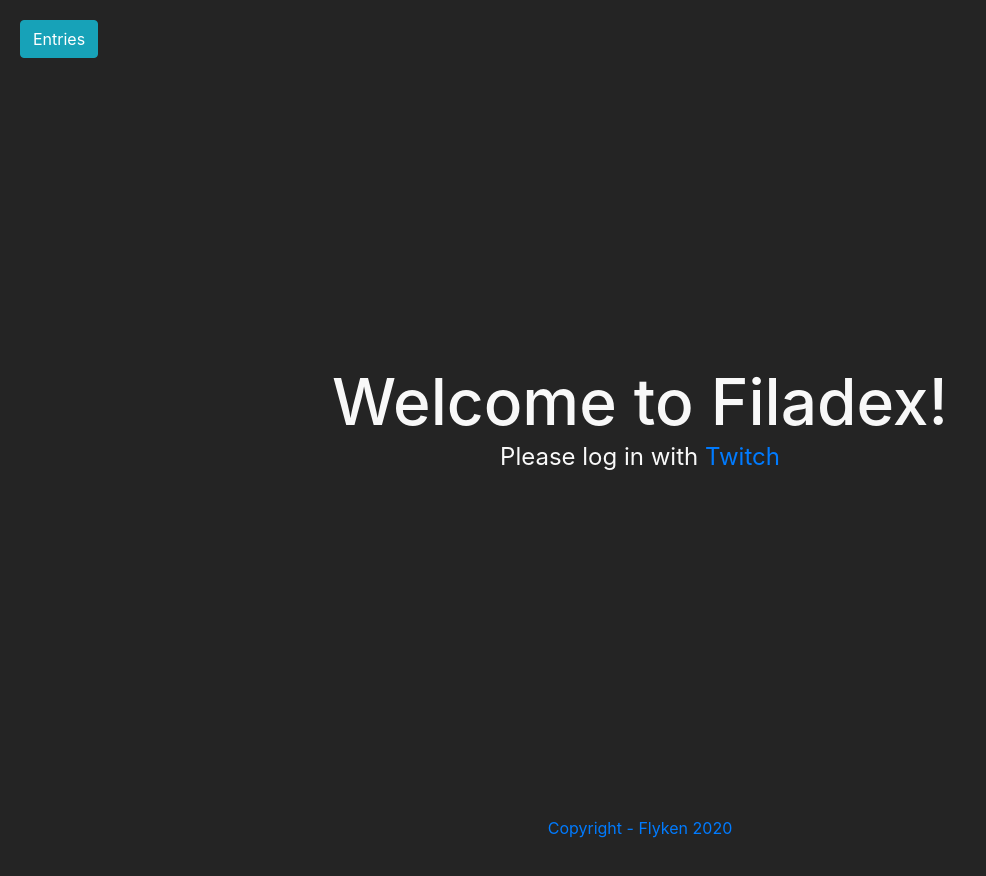
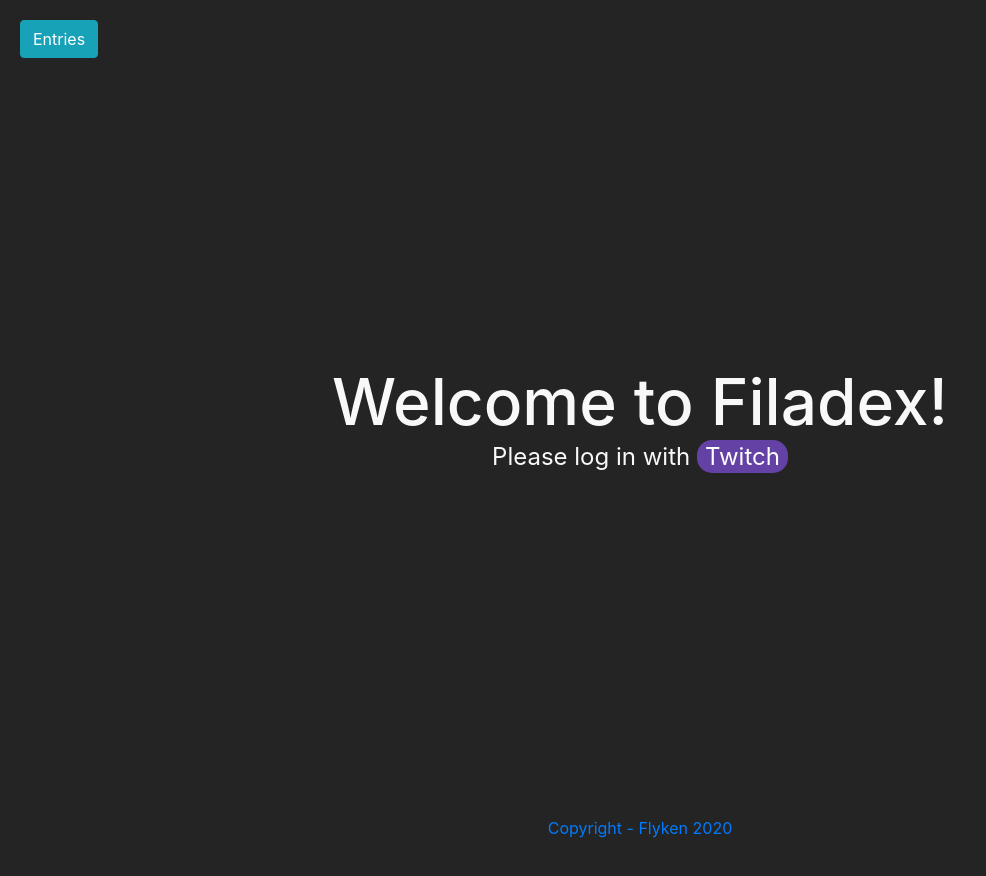
Before and after one commit to Flyken271/Filadex, a Next.js app: page / in a window 1280 px wide. Shown: the whole page, without its empty margins (0-986 px from the left). Built offline with nearby package versions, Linux system fonts and the light colour scheme; no server answers.

Commit message:
changed login with twitch style to twtich

```diff
--- a/pages/index.js
+++ b/pages/index.js
@@ -206,7 +206,10 @@
             <>
               <p className={styles.description}>
                 Please log in with{" "}
-                <a href="https://id.twitch.tv/oauth2/authorize?client_id=egh17kaqbk80czrnfmpt73shn5t81p&redirect_uri=https://flyken.xyz/Twitch&response_type=token&scope=openid">
+                <a
+                  className={styles.twitchLogin}
+                  href="https://id.twitch.tv/oauth2/authorize?client_id=egh17kaqbk80czrnfmpt73shn5t81p&redirect_uri=https://flyken.xyz/Twitch&response_type=token&scope=openid"
+                >
                   Twitch
                 </a>
               </p>
--- a/styles/Home.module.css
+++ b/styles/Home.module.css
@@ -196,3 +196,10 @@
 .previewImage {
   object-fit: contain;
 }
+
+.twitchLogin {
+  color: white !important;
+  background-color: #6441a5;
+  border-radius: 15px;
+  padding: 2px 8px;
+}
```
